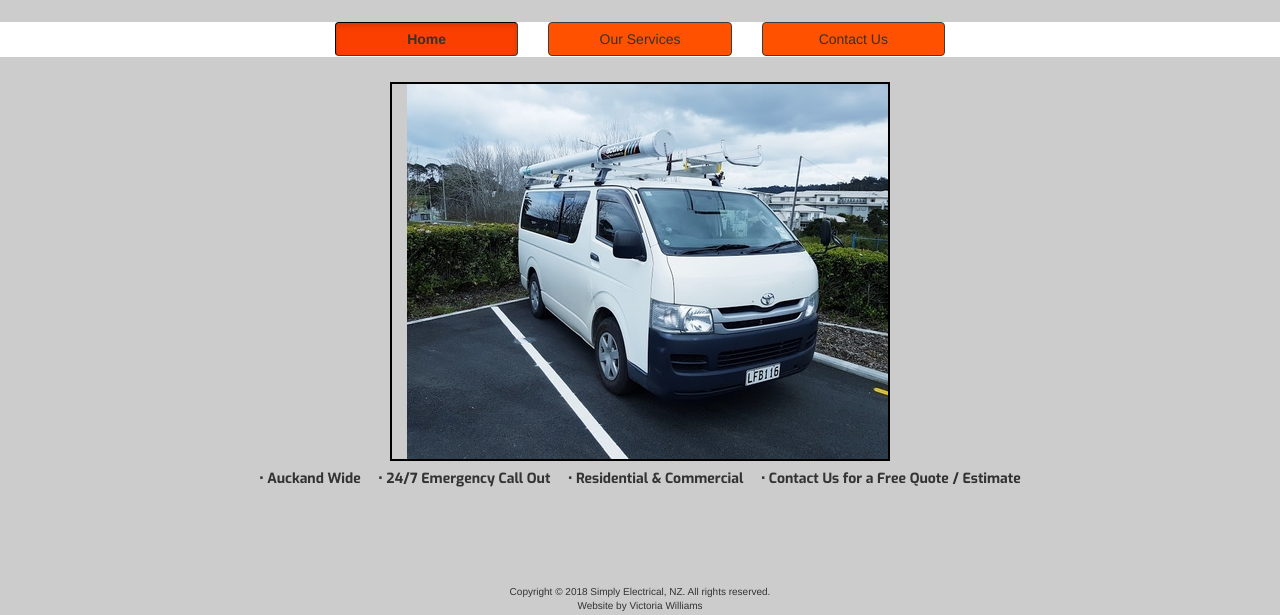
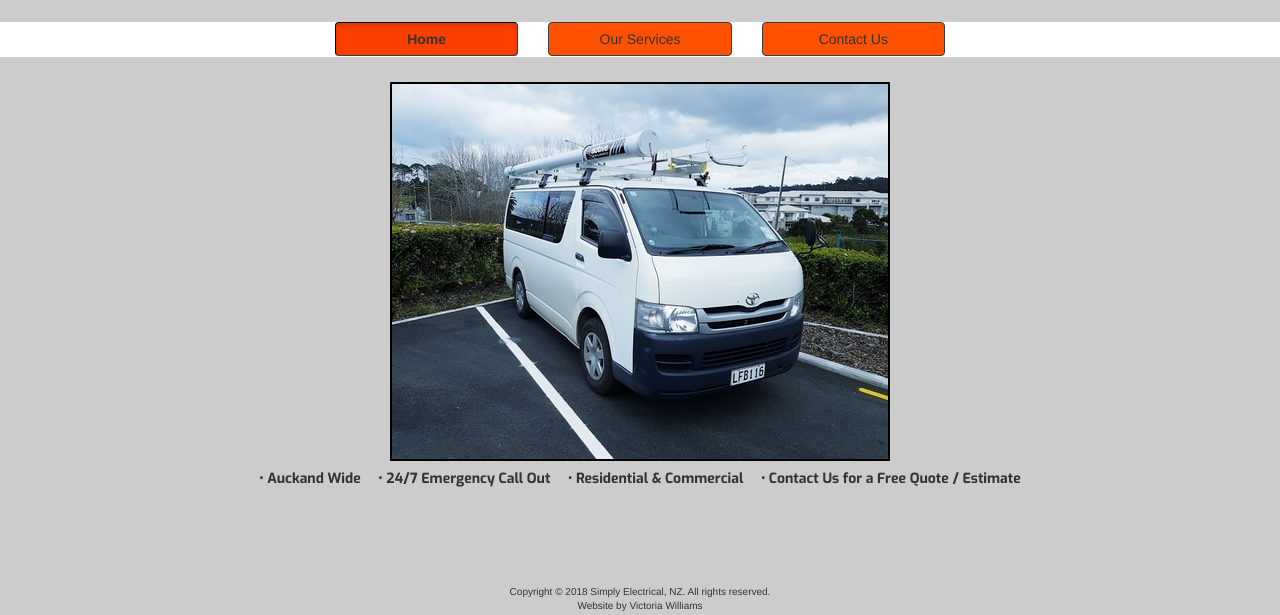
Before and after one commit to simplyelectrical/simplyelectrical.github.io, a plain HTML site: page index.html in a window 1280 px wide. Shown: the part 185-800 px from the top of the page. Drawn offline with nearby package versions, Linux system fonts and the light colour scheme.

Commit message:
DEBUG: Padding of homepage image

```diff
--- a/css/app.css
+++ b/css/app.css
@@ -115,6 +115,11 @@ nav .container .row #nav-button:hover {
 	width: 100%;
 	border: solid black 2px;
 	overflow: hidden;
+}
+
+.jumbotron .main-content .container {
+	padding: 0;
+	margin: auto;
 }
 
 .jumbotron .main-content .row {
```
